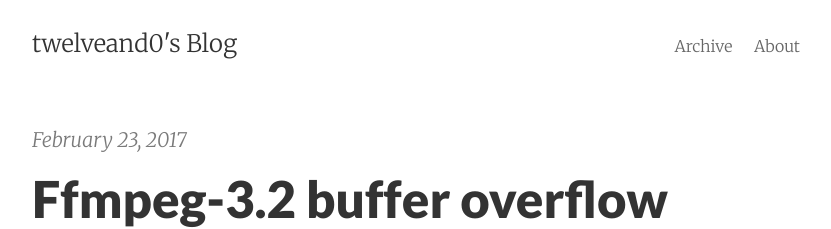
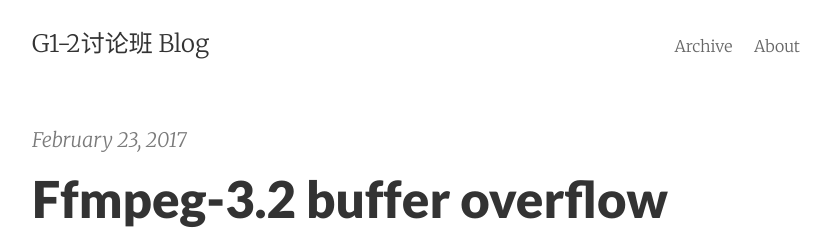
Before and after one commit to taolunban/taolunban.github.io, a Jekyll site: the page built from index.html, in a window 1280 px wide. Shown: the top 229 px of the page, without its empty margins (224-1055 px from the left). Built offline with Jekyll 4.4.1, drawn with Linux system fonts in a browser that asks for light colours; the list of posts is cut into pages by our own code.

Commit message:
Update _config.yml

```diff
--- a/_config.yml
+++ b/_config.yml
@@ -1,10 +1,10 @@
 # Site settings
-title:       twelveand0's Blog
+title:       G1-2讨论班 Blog
 # email:
 author:      bingchang
-description: "The twelveand0's Blog"
+description: "The G1-2讨论班 Blog"
 baseurl:     ""
-url:         "http://twelveand0.github.io"
+url:         "http://taolunban.github.io"
 
 # Google analytics
 google_analytics:
```
